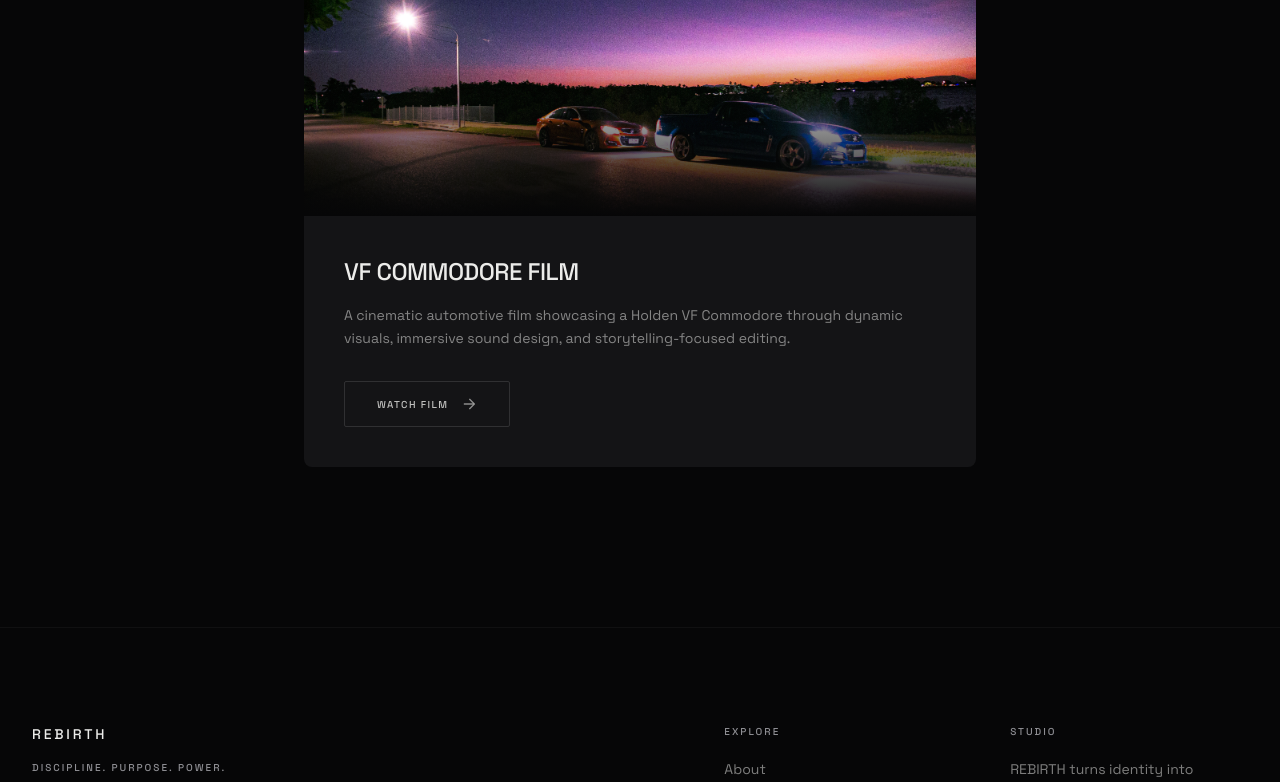
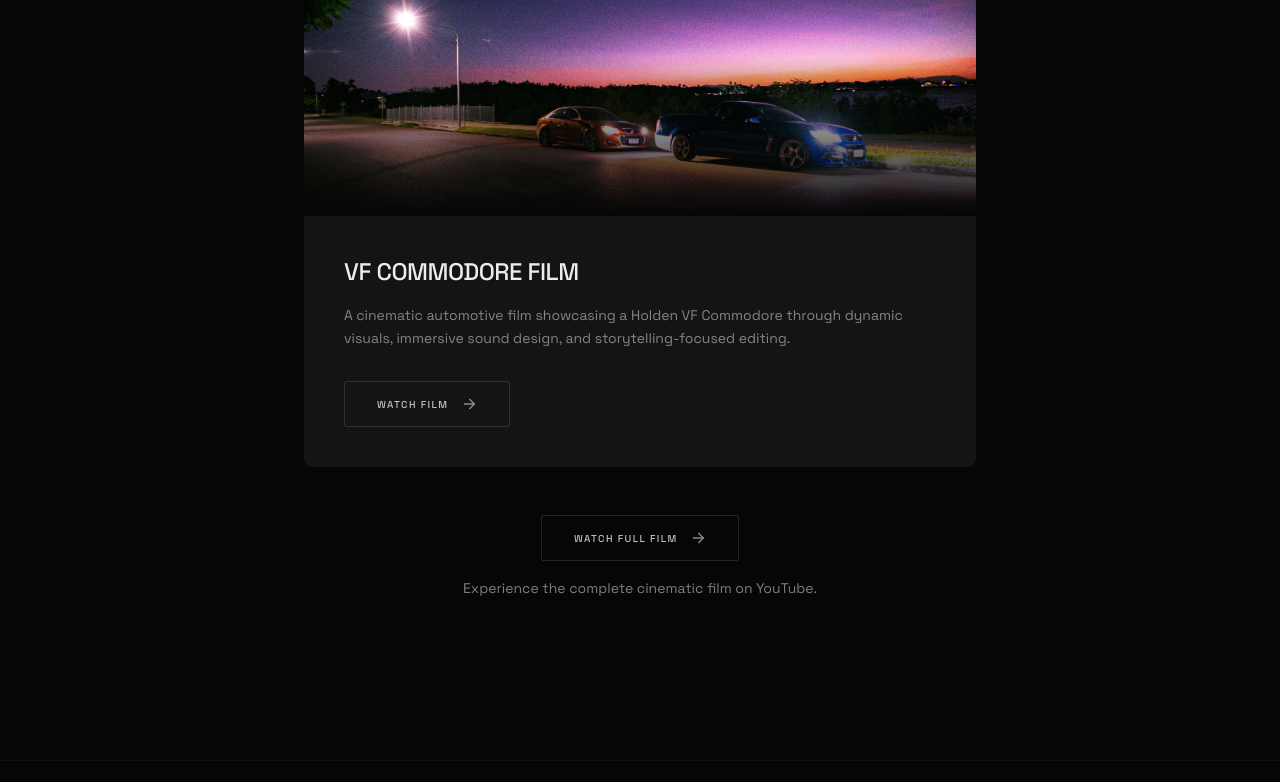
Before and after one commit to REBIRTHau/rebirth-site, a Next.js app: page /work in a window 1280 px wide. Shown: the part 741-1523 px from the top of the page. Built offline with nearby package versions, Linux system fonts and the light colour scheme.

Commit message:
Added Commodore YouTube CTA

```diff
--- a/components/sections/WorkSection.jsx
+++ b/components/sections/WorkSection.jsx
@@ -8,6 +8,7 @@
 import { Section } from "@/components/ui/Section";
 import { SmartMedia } from "@/components/ui/SmartMedia";
 import { Button } from "@/components/ui/Button";
+import { CinematicCtaLink } from "@/components/ui/CinematicCtaLink";
 import { HoverLift } from "@/components/ui/HoverLift";
 import { workCategories, workItems } from "@/data/work";
 import { EASE_OUT } from "@/lib/motion";
@@ -105,7 +106,8 @@
       >
         {visible.map((project, index) => (
           <Reveal key={project.id} delay={index * 0.05}>
-            <HoverLift className={isSingleFeatured ? "w-full max-w-2xl" : undefined}>
+            <div className={isSingleFeatured ? "flex w-full max-w-2xl flex-col items-center" : undefined}>
+            <HoverLift className={isSingleFeatured ? "w-full" : undefined}>
               <article className="card-ambient group overflow-hidden p-0 transition duration-luxury hover:border-white/[0.08]">
                 <div className="relative overflow-hidden">
                   <SmartMedia
@@ -140,6 +142,17 @@
                 </div>
               </article>
             </HoverLift>
+            {project.youtubeUrl ? (
+              <div className="mt-10 flex w-full flex-col items-center px-2 text-center sm:mt-12">
+                <CinematicCtaLink href={project.youtubeUrl} secondary external>
+                  Watch Full Film
+                </CinematicCtaLink>
+                <p className="mt-4 max-w-sm text-sm leading-relaxed text-rebirth-muted">
+                  Experience the complete cinematic film on YouTube.
+                </p>
+              </div>
+            ) : null}
+            </div>
           </Reveal>
         ))}
       </div>
--- a/components/ui/CinematicCtaLink.jsx
+++ b/components/ui/CinematicCtaLink.jsx
@@ -15,7 +15,7 @@
 /**
  * Valid anchor-based CTA (no button inside link) + subtle magnetic drift + premium hover.
  */
-export function CinematicCtaLink({ href, secondary, children, className }) {
+export function CinematicCtaLink({ href, secondary, children, className, external = false }) {
   const reduceMotion = useReducedMotion();
   const ref = useRef(null);
   const x = useMotionValue(0);
@@ -43,11 +43,20 @@
     y.set(0);
   }, [x, y]);
 
-  const inner = (
-    <Link
+  const linkClass = cn(secondary ? secondaryClass : primaryClass, "transition-colors duration-luxury");
+
+  const inner = external ? (
+    <a
       href={href}
-      className={cn(secondary ? secondaryClass : primaryClass, "transition-colors duration-luxury")}
+      target="_blank"
+      rel="noopener noreferrer"
+      className={linkClass}
     >
+      <span className="relative">{children}</span>
+      <Icon className="relative h-4 w-4 opacity-70 transition duration-luxury group-hover:translate-x-0.5" />
+    </a>
+  ) : (
+    <Link href={href} className={linkClass}>
       <span className="relative">{children}</span>
       <Icon className="relative h-4 w-4 opacity-70 transition duration-luxury group-hover:translate-x-0.5" />
     </Link>
--- a/data/work.js
+++ b/data/work.js
@@ -19,6 +19,8 @@
     result:
       "A complete cinematic automotive film demonstrating REBIRTH's approach to visual storytelling, editing, and premium content creation.",
     ctaLabel: "WATCH FILM",
+    /** Paste your full YouTube film URL here (e.g. https://www.youtube.com/watch?v=...) */
+    youtubeUrl: "https://youtu.be/b4bNh3MSr84",
   },
 ];
 
```
